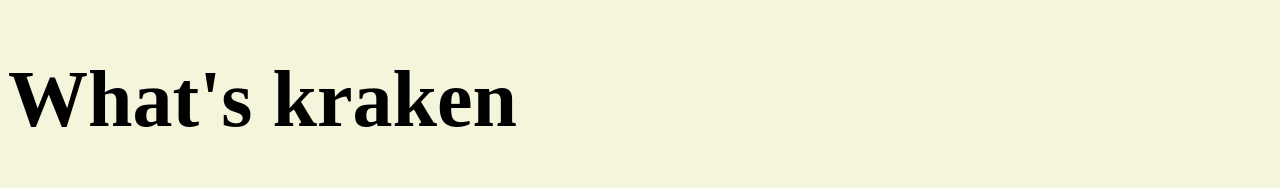
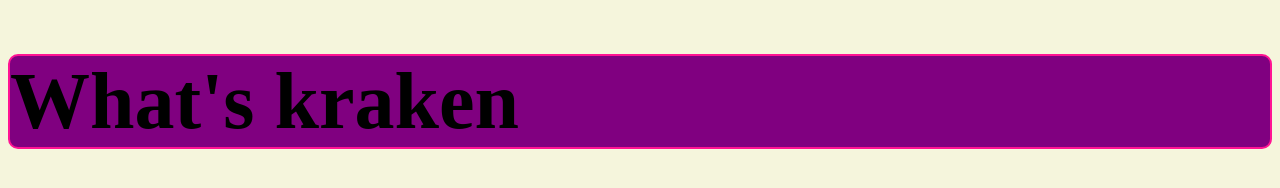
Before and after one commit to willkotheimer/funwiththekraken, a plain HTML site: page index.html in a window 1280 px wide. Drawn offline with Linux system fonts and the light colour scheme.

Commit message:
fixed the css and added cheeky comments

```diff
--- a/main.css
+++ b/main.css
@@ -1,6 +1,6 @@
 body {
   background-color: beige;
-    font-size:40px;
+  font-size: 40px;
 }
 
 .container {
@@ -9,7 +9,16 @@ body {
   background-color: white;
   margin: 2px;
 }
-#score{
+#score {
   font-size: 10em;
+}
 
+/* yer css is bad and you should feel bad */
+/* used prettier to clean formatting */
+
+h1 {
+  border: 2px solid deeppink;
+  border-radius: 10px;
+  font-kerning: auto;
+  background-color: purple;
 }
```
Lines whose indentation alone changed are shown as unchanged.
